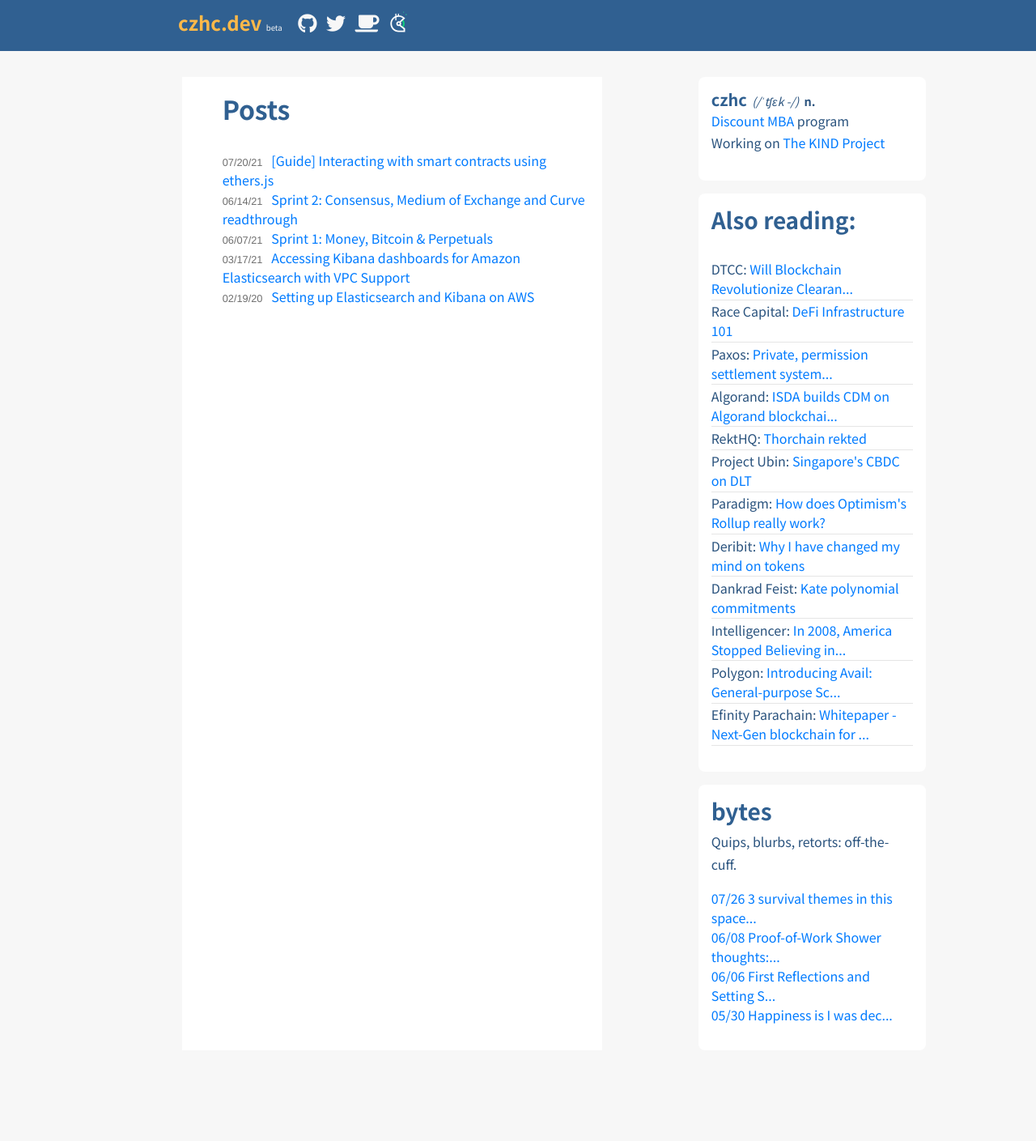
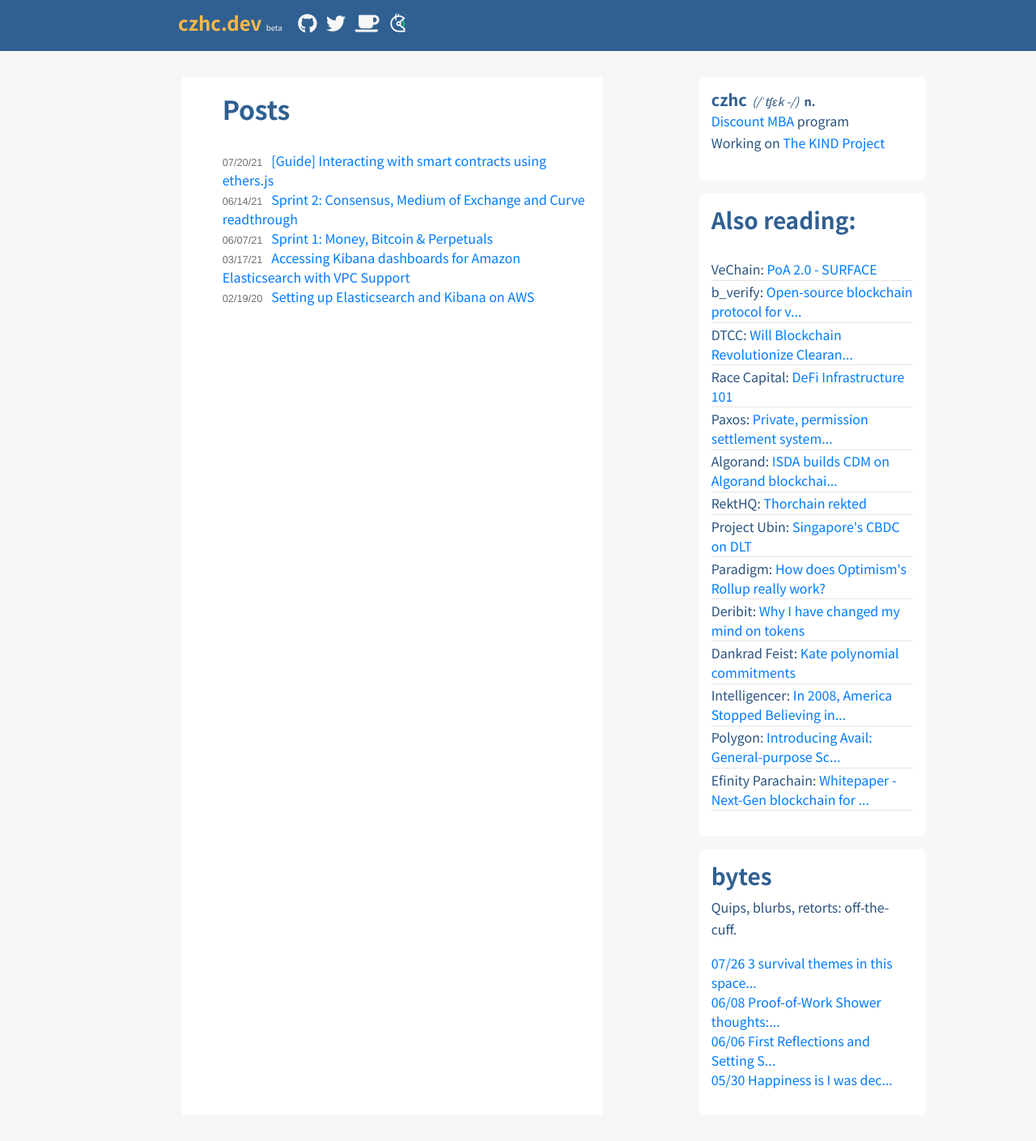
Before and after one commit to czhc/czhc.github.io, a Jekyll site: the page built from index.html, in a window 1280 px wide. Shown: the whole page at 81% size. Built offline with Jekyll 4.4.1, drawn with Linux system fonts in a browser that asks for light colours; nearby versions of some CDN libraries; before the commit the page ends 1329 px from its top, so only the background shows below that.

Commit message:
Update bookmarks.yml

```diff
--- a/_data/bookmarks.yml
+++ b/_data/bookmarks.yml
@@ -1,3 +1,9 @@
+- url: "https://www.vechain.org/whitepaper/"
+  src: VeChain
+  title: "PoA 2.0 - SURFACE"
+- url: "https://dci.mit.edu/b-verify"
+  src: b_verify
+  title: Open-source blockchain protocol for verifiable records
 - url: "https://www.dtcc.com/dtcc-connection/galleries/2021/march/10/will-blockchain-revolutionize-clearance-and-settlement"
   src: DTCC
   title: Will Blockchain Revolutionize Clearance and Settlement?
```
